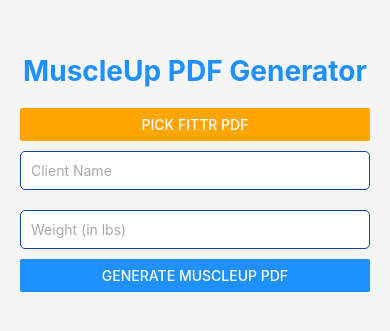
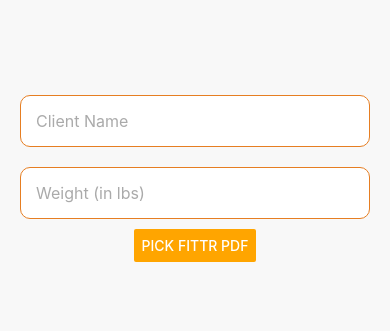
Before and after one commit to MuscleUpLife/MuscleUpApp, a React Native app: screen / in a window 390 px wide. Shown: the part 249-580 px from the top of the page. Built offline with nearby package versions, Linux system fonts and the light colour scheme.

Commit message:
git commit -main

```diff
--- a/App.js
+++ b/App.js
@@ -1,208 +1,402 @@
 import React, { useState } from 'react';
-import { View, Button, Text, TextInput, StyleSheet, Alert } from 'react-native';
+import { View, Button, TextInput, StyleSheet, Alert, ActivityIndicator, ScrollView, Text, LogBox } from 'react-native';
 import * as DocumentPicker from 'expo-document-picker';
 import * as FileSystem from 'expo-file-system';
 import * as Sharing from 'expo-sharing';
 import { PDFDocument, rgb, StandardFonts } from 'pdf-lib';
-import * as pdfjsLib from 'pdfjs-dist';
+import axios from 'axios';
 
-// Google Slides direct PDF export link (replace with your correct link)
-const TEMPLATE_URL = 'https://docs.google.com/presentation/d/1oaYi2-My8UymcPYyCFxnNCJdonVHhQvC/export/pdf';
+// Cloudmersive API Key
+const CLOUDMERSIVE_API_KEY = 'b28802c6-a1e8-48c5-98f3-f44f0d1f5b94';
+
+LogBox.ignoreLogs(['VirtualizedLists should never be nested']);
 
 export default function App() {
   const [clientName, setClientName] = useState('');
   const [weight, setWeight] = useState('');
-  const [totalCalories, setTotalCalories] = useState({
-    protein: 0,
-    carbs: 0,
-    fats: 0,
-  });
-  const [mealData, setMealData] = useState({
-    breakfast: [],
-    lunch: [],
-    snacks: [],
-    dinner: []
-  });
+  const [totalCalories, setTotalCalories] = useState('');
+  const [protein, setProtein] = useState('');
+  const [carbs, setCarbs] = useState('');
+  const [fats, setFats] = useState('');
+  const [loading, setLoading] = useState(false);
+  const [fileName, setFileName] = useState('');
+  const [extractedData, setExtractedData] = useState({});
 
-  // Function to pick the Fittr PDF
+  // Meals sections to bold
+  const meals = ['Breakfast', 'Lunch', 'Snacks', 'Dinner'];
+
   const pickFittrPdf = async () => {
     try {
-      let result = await DocumentPicker.getDocumentAsync({ type: 'application/pdf' });
-      if (result.canceled === false && result.assets && result.assets.length > 0) {
-        const pickedFile = result.assets[0];
-        extractFittrPdfDetails(pickedFile.uri);
+      setLoading(true);
+      const result = await DocumentPicker.getDocumentAsync({
+        type: 'application/pdf',
+        copyToCacheDirectory: true,
+      });
+
+      if (result.canceled) {
+        setLoading(false);
+        Alert.alert('No Document Selected', 'Please pick a Fittr PDF document.');
+        return;
+      }
+
+      const pickedFile = result.assets && result.assets[0];
+      if (pickedFile && pickedFile.uri) {
+        console.log('Picked PDF URI:', pickedFile.uri);
+        setFileName(pickedFile.name || 'Document');
+        await extractFittrPdfDetails(pickedFile);
       } else {
-        Alert.alert('No Document Selected', 'Please pick a Fittr PDF document.');
+        Alert.alert('Invalid Document', 'The selected file is not a valid PDF document.');
       }
     } catch (err) {
       console.error('Error picking document:', err);
-      Alert.alert('Error', 'There was an error picking the document. Please try again.');
+      Alert.alert('Error', 'There was an error picking the document.');
+    } finally {
+      setLoading(false);
     }
   };
 
-  // Function to extract data from Fittr PDF
-  const extractFittrPdfDetails = async (pdfUri) => {
+  const extractFittrPdfDetails = async (file) => {
     try {
-      const pdfBytes = await FileSystem.readAsStringAsync(pdfUri, { encoding: FileSystem.EncodingType.Base64 });
-      const pdfDoc = await PDFDocument.load(pdfBytes);
-      const pdfArrayBuffer = await pdfDoc.save(); // convert to ArrayBuffer for text extraction
+      setLoading(true);
+      console.log('Sending PDF to Cloudmersive API for extraction...');
+      const formData = new FormData();
+      formData.append('inputFile', {
+        uri: file.uri,
+        type: 'application/pdf',
+        name: file.name || 'document.pdf',
+      });
 
-      // Load the PDF using pdfjs-lib to extract text content
-      const pdf = await pdfjsLib.getDocument({ data: pdfArrayBuffer }).promise;
-      let extractedText = '';
+      const response = await axios.post(
+        'https://api.cloudmersive.com/convert/autodetect/to/txt',
+        formData,
+        {
+          headers: {
+            'Content-Type': 'multipart/form-data',
+            'Apikey': CLOUDMERSIVE_API_KEY,
+          },
+        }
+      );
 
-      for (let i = 0; i < pdf.numPages; i++) {
-        const page = await pdf.getPage(i + 1);
-        const textContent = await page.getTextContent();
-        const pageText = textContent.items.map(item => item.str).join(' ');
-        extractedText += ` ${pageText}`;
+      const textContent = response.data.TextResult;
+      if (!textContent || typeof textContent !== 'string') {
+        Alert.alert('Error', 'No content extracted from the PDF.');
+        return;
       }
 
-      // Now, dynamically extract the customer details and meal information from the extracted text
-      console.log("Extracted Text: ", extractedText);
+      console.log('Extracted Text from PDF:', textContent);
 
-      // Simulate extraction of client details
-      const clientNameMatch = extractedText.match(/Client Name: (\w+ \w+)/);
-      const weightMatch = extractedText.match(/Weight: (\d+)/);
-      const proteinMatch = extractedText.match(/Protein: (\d+)/);
-      const carbsMatch = extractedText.match(/Carbs: (\d+)/);
-      const fatsMatch = extractedText.match(/Fats: (\d+)/);
+      const parsedData = parseFittrText(textContent);
+      setExtractedData(parsedData);
 
-      setClientName(clientNameMatch ? clientNameMatch[1] : 'Unknown');
-      setWeight(weightMatch ? weightMatch[1] : '0');
-      setTotalCalories({
-        protein: proteinMatch ? parseInt(proteinMatch[1], 10) : 0,
-        carbs: carbsMatch ? parseInt(carbsMatch[1], 10) : 0,
-        fats: fatsMatch ? parseInt(fatsMatch[1], 10) : 0
-      });
+      const totalValues = calculateTotal(parsedData);
+      setTotalCalories(totalValues.totalCalories);
+      setProtein(totalValues.totalProtein);
+      setCarbs(totalValues.totalCarbs);
+      setFats(totalValues.totalFats);
 
-      // Extract meal sections (You can refine the regex based on Fittr PDF format)
-      const breakfastMatches = extractedText.match(/Breakfast.*?\((.*?)\)/g);
-      const lunchMatches = extractedText.match(/Lunch.*?\((.*?)\)/g);
-      const snacksMatches = extractedText.match(/Snacks.*?\((.*?)\)/g);
-      const dinnerMatches = extractedText.match(/Dinner.*?\((.*?)\)/g);
-
-      setMealData({
-        breakfast: breakfastMatches ? parseMealData(breakfastMatches) : [],
-        lunch: lunchMatches ? parseMealData(lunchMatches) : [],
-        snacks: snacksMatches ? parseMealData(snacksMatches) : [],
-        dinner: dinnerMatches ? parseMealData(dinnerMatches) : []
-      });
-
-      Alert.alert('Fittr PDF Processed', 'Details extracted from Fittr PDF successfully!');
+      Alert.alert('Success', 'Details extracted and parsed from Fittr PDF successfully!');
     } catch (err) {
       console.error('Error extracting Fittr PDF details:', err);
       Alert.alert('Error', 'There was an error extracting details from the Fittr PDF.');
+    } finally {
+      setLoading(false);
     }
   };
 
-  // Function to parse meal data (assumes a format like "Oats (80 gm, 300 kcal, 10g Protein, ...)")
-  const parseMealData = (mealMatches) => {
-    return mealMatches.map((meal) => {
-      const mealMatch = meal.match(/(.*?)\((.*?) gm, (.*?) kcal, (.*?)g Protein, (.*?)g Carbs, (.*?)g Fats\)/);
-      if (mealMatch) {
-        return {
-          name: mealMatch[1].trim(),
-          quantity: parseFloat(mealMatch[2]),
-          calories: parseFloat(mealMatch[3]),
-          protein: parseFloat(mealMatch[4]),
-          carbs: parseFloat(mealMatch[5]),
-          fats: parseFloat(mealMatch[6])
-        };
+  const calculateTotal = (data) => {
+    let totalCalories = 0;
+    let totalProtein = 0;
+    let totalCarbs = 0;
+    let totalFats = 0;
+
+    meals.forEach((meal) => {
+      if (data[meal]) {
+        data[meal].forEach((item) => {
+          totalCalories += parseFloat(item.calories);
+          totalProtein += parseFloat(item.protein);
+          totalCarbs += parseFloat(item.carbs);
+          totalFats += parseFloat(item.fats);
+        });
       }
-      return null;
-    }).filter(Boolean);
+    });
+
+    return {
+      totalCalories: totalCalories.toFixed(2),
+      totalProtein: totalProtein.toFixed(2),
+      totalCarbs: totalCarbs.toFixed(2),
+      totalFats: totalFats.toFixed(2),
+    };
   };
 
-  // Function to fetch and modify the MuscleUp PDF
-  const fetchAndModifyMuscleUpPdf = async () => {
-    try {
-      if (!clientName || !weight) {
-        Alert.alert('Missing Information', 'Please enter the client name and weight.');
+  const parseFittrText = (text) => {
+    const lines = text.split('\n').filter((line) => line.trim() !== '');
+    const mealsData = { Breakfast: [], Lunch: [], Snacks: [], Dinner: [] };
+
+    let currentMeal = null;
+    const mealSections = ['Breakfast', 'Lunch', 'Snacks', 'Dinner'];
+
+    lines.forEach((line) => {
+      line = line.trim();
+
+      console.log('Processing line:', line);
+
+      if (mealSections.includes(line)) {
+        currentMeal = line;
+        console.log(`Current meal set to: ${currentMeal}`);
         return;
       }
 
-      // Fetch the MuscleUp template PDF from Google Slides
-      const response = await fetch(TEMPLATE_URL);
-      const templateBytes = await response.arrayBuffer();
+      if (!currentMeal || line.startsWith('Food') || line.includes('Calories')) {
+        return;
+      }
 
-      // Load the PDF from fetched bytes
-      const pdfDoc = await PDFDocument.load(templateBytes);
+      const columns = line.split(/\s{2,}/);
 
-      // Get the first page of the template
-      const page = pdfDoc.getPages()[0];
+      if (columns.length >= 6) {
+        const foodItem = columns[0];
+        const quantity = columns[1];
+        const calories = columns[2].replace('kcl', '').trim();
+        const protein = columns[3].replace('g', '').trim();
+        const carbs = columns[4].replace('g', '').trim();
+        const fats = columns[5].replace('g', '').trim();
+
+        mealsData[currentMeal].push({
+          food: foodItem,
+          quantity,
+          calories,
+          protein,
+          carbs,
+          fats,
+        });
+        console.log(`Added food item: ${foodItem}`);
+      } else {
+        console.log('Line does not contain enough columns:', line);
+      }
+    });
+
+    return mealsData;
+  };
+
+  const applyBackgroundColor = (page) => {
+    page.drawRectangle({
+      x: 0,
+      y: 0,
+      width: page.getWidth(),
+      height: page.getHeight(),
+      color: rgb(0.96, 0.93, 0.85),  // Light background color
+    });
+  };
+
+  const createAndSharePdf = async () => {
+    if (!clientName || !weight) {
+      Alert.alert('Error', 'Please enter both Name and Weight.');
+      return;
+    }
+
+    try {
+      setLoading(true);
+
+      const pdfDoc = await PDFDocument.create();
+      let page = pdfDoc.addPage([600, 800]);
+
+      applyBackgroundColor(page);
+
       const font = await pdfDoc.embedFont(StandardFonts.HelveticaBold);
+      const regularFont = await pdfDoc.embedFont(StandardFonts.Helvetica);
 
-      // Modify the template with client info
-      page.drawText(`Client: ${clientName}`, { x: 100, y: 700, size: 18, font, color: rgb(0, 0, 0) });
-      page.drawText(`Weight: ${weight} lbs`, { x: 100, y: 670, size: 18, font, color: rgb(0, 0, 0) });
+      const itemSpacing = 18;
+      const sectionSpacing = 25;
+      const firstItemSpacing = 25;
+      const yOffsetThreshold = 30;
 
-      // Add Total Calories
-      page.drawText(`Protein: ${totalCalories.protein} g`, { x: 100, y: 640, size: 18, font, color: rgb(0, 0, 0) });
-      page.drawText(`Carbs: ${totalCalories.carbs} g`, { x: 100, y: 610, size: 18, font, color: rgb(0, 0, 0) });
-      page.drawText(`Fats: ${totalCalories.fats} g`, { x: 100, y: 580, size: 18, font, color: rgb(0, 0, 0) });
-
-      // Add dynamic meal data (example for breakfast)
-      let yOffset = 550;
-      mealData.breakfast.forEach((meal) => {
-        page.drawText(`${meal.name}: ${meal.quantity} gm | ${meal.calories} kcal | ${meal.protein} g Protein | ${meal.carbs} g Carbs | ${meal.fats} g Fats`, {
-          x: 100, y: yOffset, size: 12, font, color: rgb(0, 0, 0),
-        });
-        yOffset -= 20;
+      page.drawText('Nutrition Plan', {
+        x: 40,
+        y: 750,
+        size: 24,
+        font,
+        color: rgb(0.07, 0.51, 0.64),
       });
 
-      // Add Lunch
-      yOffset -= 30;
-      page.drawText('Lunch', { x: 100, y: yOffset, size: 18, font, color: rgb(0.12, 0.56, 1) });
-      yOffset -= 30;
-      mealData.lunch.forEach((meal) => {
-        page.drawText(`${meal.name}: ${meal.quantity} gm | ${meal.calories} kcal | ${meal.protein} g Protein | ${meal.carbs} g Carbs | ${meal.fats} g Fats`, {
-          x: 100, y: yOffset, size: 12, font, color: rgb(0, 0, 0),
-        });
-        yOffset -= 20;
+      page.drawText('Name:', {
+        x: 40,
+        y: 700,
+        size: 12,
+        font: regularFont,
+        color: rgb(0.07, 0.51, 0.64),
+      });
+      page.drawText('Weight:', {
+        x: 40,
+        y: 670,
+        size: 12,
+        font: regularFont,
+        color: rgb(0.07, 0.51, 0.64),
       });
 
-      // Add Snacks
-      yOffset -= 30;
-      page.drawText('Snacks', { x: 100, y: yOffset, size: 18, font, color: rgb(0.12, 0.56, 1) });
-      yOffset -= 30;
-      mealData.snacks.forEach((meal) => {
-        page.drawText(`${meal.name}: ${meal.quantity} gm | ${meal.calories} kcal | ${meal.protein} g Protein | ${meal.carbs} g Carbs | ${meal.fats} g Fats`, {
-          x: 100, y: yOffset, size: 12, font, color: rgb(0, 0, 0),
-        });
-        yOffset -= 20;
+      page.drawText(clientName, {
+        x: 82,
+        y: 700,
+        size: 14,
+        font,
+        color: rgb(0, 0, 0),
+      });
+      page.drawText(`${weight} lbs`, {
+        x: 85,
+        y: 670,
+        size: 14,
+        font,
+        color: rgb(0, 0, 0),
       });
 
-      // Add Dinner
-      yOffset -= 30;
-      page.drawText('Dinner', { x: 100, y: yOffset, size: 18, font, color: rgb(0.12, 0.56, 1) });
-      yOffset -= 30;
-      mealData.dinner.forEach((meal) => {
-        page.drawText(`${meal.name}: ${meal.quantity} gm | ${meal.calories} kcal | ${meal.protein} g Protein | ${meal.carbs} g Carbs | ${meal.fats} g Fats`, {
-          x: 100, y: yOffset, size: 12, font, color: rgb(0, 0, 0),
-        });
-        yOffset -= 20;
+      page.drawText('Total Calories:', {
+        x: 350,
+        y: 700,
+        size: 12,
+        font: regularFont,
+        color: rgb(0.07, 0.51, 0.64),
+      });
+      page.drawText('Protein:', {
+        x: 350,
+        y: 670,
+        size: 12,
+        font: regularFont,
+        color: rgb(0.07, 0.51, 0.64),
+      });
+      page.drawText('Carbs:', {
+        x: 350,
+        y: 640,
+        size: 12,
+        font: regularFont,
+        color: rgb(0.07, 0.51, 0.64),
+      });
+      page.drawText('Fats:', {
+        x: 350,
+        y: 610,
+        size: 12,
+        font: regularFont,
+        color: rgb(0.07, 0.51, 0.64),
       });
 
-      // Save the modified PDF locally
+      page.drawText(`${totalCalories} kcal`, {
+        x: 435,
+        y: 700,
+        size: 14,
+        font,
+        color: rgb(0, 0, 0),
+      });
+      page.drawText(`${protein} g`, {
+        x: 400,
+        y: 670,
+        size: 14,
+        font,
+        color: rgb(0, 0, 0),
+      });
+      page.drawText(`${carbs} g`, {
+        x: 395,
+        y: 640,
+        size: 14,
+        font,
+        color: rgb(0, 0, 0),
+      });
+      page.drawText(`${fats} g`, {
+        x: 385,
+        y: 610,
+        size: 14,
+        font,
+        color: rgb(0, 0, 0),
+      });
+
+      page.drawText('Food Item', { x: 40, y: 570, size: 12, font: regularFont, color: rgb(0.2, 0.4, 0.6) });
+      page.drawText('Quantity', { x: 240, y: 570, size: 12, font: regularFont, color: rgb(0.2, 0.4, 0.6) });
+      page.drawText('Calories(kcal)', { x: 310, y: 570, size: 12, font: regularFont, color: rgb(0.2, 0.4, 0.6) });
+      page.drawText('Protein(g)', { x: 405, y: 570, size: 12, font: regularFont, color: rgb(0.2, 0.4, 0.6) });
+      page.drawText('Carbs(g)', { x: 468, y: 570, size: 12, font: regularFont, color: rgb(0.2, 0.4, 0.6) });
+      page.drawText('Fats(g)', { x: 528, y: 570, size: 12, font: regularFont, color: rgb(0.2, 0.4, 0.6) });
+
+      let yOffset = 530;
+
+      meals.forEach((meal) => {
+        if (yOffset <= yOffsetThreshold) {
+          page = pdfDoc.addPage([600, 800]);
+          applyBackgroundColor(page);
+          yOffset = 780;
+        }
+
+        page.drawText(meal, { x: 40, y: yOffset, size: 14, font, color: rgb(0.07, 0.51, 0.64) });
+        yOffset -= firstItemSpacing;
+
+        if (extractedData[meal]) {
+          extractedData[meal].forEach((item, index) => {
+            if (yOffset <= yOffsetThreshold) {
+              page = pdfDoc.addPage([600, 800]);
+              applyBackgroundColor(page);
+              yOffset = 780;
+            }
+
+            const foodLines = wrapText(item.food, 200);
+
+            foodLines.forEach((line, lineIndex) => {
+              page.drawText(line, { x: 40, y: yOffset - lineIndex * 7, size: 12, font: regularFont, color: rgb(0, 0, 0) });
+            });
+
+            page.drawText(item.quantity, { x: 240, y: yOffset, size: 12, font: regularFont, color: rgb(0, 0, 0) });
+            page.drawText(item.calories,{ x: 330, y: yOffset, size: 12, font: regularFont, color: rgb(0, 0, 0) });
+            page.drawText(item.protein,{ x: 420, y: yOffset, size: 12, font: regularFont, color: rgb(0, 0, 0) });
+            page.drawText(item.carbs, { x: 480, y: yOffset, size: 12, font: regularFont, color: rgb(0, 0, 0) });
+            page.drawText(item.fats, { x: 540, y: yOffset, size: 12, font: regularFont, color: rgb(0, 0, 0) });
+
+            yOffset -= itemSpacing + (foodLines.length - 1) * 7;
+
+            if (index === extractedData[meal].length - 1) {
+              yOffset -= sectionSpacing;
+            }
+          });
+        }
+      });
+
       const pdfBytes = await pdfDoc.saveAsBase64({ dataUri: false });
-      const newPdfPath = FileSystem.documentDirectory + 'MuscleUpFinal.pdf';
-      await FileSystem.writeAsStringAsync(newPdfPath, pdfBytes, { encoding: FileSystem.EncodingType.Base64 });
+      const pdfPath = `${FileSystem.documentDirectory}MuscleUp_${clientName}.pdf`;
+      await FileSystem.writeAsStringAsync(pdfPath, pdfBytes, { encoding: FileSystem.EncodingType.Base64 });
 
-      // Share the final PDF
-      await Sharing.shareAsync(newPdfPath);
-    } catch (err) {
-      console.error('Error fetching or modifying MuscleUp PDF:', err);
-      Alert.alert('Error', 'There was an error generating the MuscleUp PDF.');
+      await sharePdf(pdfPath);
+
+      Alert.alert('Success', 'MuscleUp branded PDF created and shared successfully!');
+    } catch (error) {
+      console.error('Error creating PDF:', error);
+      Alert.alert('Error', 'There was an error creating the MuscleUp PDF.');
+    } finally {
+      setLoading(false);
     }
   };
 
+  const sharePdf = async (pdfPath) => {
+    if (await Sharing.isAvailableAsync()) {
+      await Sharing.shareAsync(pdfPath);
+    } else {
+      Alert.alert('Error', 'Sharing is not available on this device');
+    }
+  };
+
+  const wrapText = (text, maxWidth) => {
+    const words = text.split(' ');
+    const lines = [];
+    let currentLine = '';
+
+    words.forEach((word) => {
+      const width = currentLine.length + word.length;
+      if (width > maxWidth) {
+        lines.push(currentLine);
+        currentLine = word;
+      } else {
+        currentLine += (currentLine ? ' ' : '') + word;
+      }
+    });
+
+    lines.push(currentLine);
+    return lines;
+  };
+
   return (
-    <View style={styles.container}>
-      <Text style={styles.header}>MuscleUp PDF Generator</Text>
-
-      <Button title="Pick Fittr PDF" onPress={pickFittrPdf} color="#FFA500" />
-
+    <ScrollView contentContainerStyle={styles.container}>
       <TextInput
         style={styles.input}
         placeholder="Client Name"
@@ -210,6 +404,7 @@
         onChangeText={setClientName}
         placeholderTextColor="#aaa"
       />
+
       <TextInput
         style={styles.input}
         placeholder="Weight (in lbs)"
@@ -219,32 +414,52 @@
         placeholderTextColor="#aaa"
       />
 
-      <Button title="Generate MuscleUp PDF" onPress={fetchAndModifyMuscleUpPdf} color="#1E90FF" />
-    </View>
+      {fileName ? <Text style={styles.fileName}>File Selected: {fileName}</Text> : null}
+      {extractedData && meals.some((meal) => extractedData[meal]?.length) ? (
+        <Text style={styles.fileName}>Extracted Data Available</Text>
+      ) : null}
+
+      {loading ? (
+        <ActivityIndicator size="large" color="#FFA500" />
+      ) : (
+        <>
+          <Button title="Pick Fittr PDF" onPress={pickFittrPdf} color="#FFA500" />
+          {extractedData && meals.some((meal) => extractedData[meal]?.length) ? (
+            <Button title="Create and Share MuscleUp PDF" onPress={createAndSharePdf} color="#32CD32" style={styles.actionButton} />
+          ) : null}
+        </>
+      )}
+    </ScrollView>
   );
 }
 
 const styles = StyleSheet.create({
   container: {
-    flex: 1,
-    backgroundColor: '#F5F5F5',
+    flexGrow: 1,
+    backgroundColor: '#F8F8F8',
     padding: 20,
     justifyContent: 'center',
-  },
-  header: {
-    fontSize: 28,
-    fontWeight: 'bold',
-    color: '#1E90FF',
-    marginBottom: 20,
-    textAlign: 'center',
+    alignItems: 'center',
   },
   input: {
     borderWidth: 1,
-    borderColor: '#0D47A1',
-    padding: 10,
+    borderColor: '#E67E22',
+    padding: 15,
     marginVertical: 10,
-    borderRadius: 5,
+    borderRadius: 10,
     backgroundColor: '#FFFFFF',
-    color: '#333333',
+    color: '#333',
+    width: '100%',
+    fontSize: 16,
+  },
+  fileName: {
+    fontSize: 14,
+    color: '#2C3E50',
+    marginBottom: 20,
+    fontStyle: 'italic',
+  },
+  actionButton: {
+    marginVertical: 10,
+    borderRadius: 10,
   },
 });
--- a/app.json
+++ b/app.json
@@ -23,6 +23,9 @@
     },
     "web": {
       "favicon": "./assets/favicon.png"
-    }
+    },
+    "plugins": [
+      "expo-asset"
+    ]
   }
 }
--- a/package.json
+++ b/package.json
@@ -9,6 +9,8 @@
     "web": "expo start --web"
   },
   "dependencies": {
+    "axios": "^1.7.7",
+    "cloudmersive-convert-api-client": "^2.8.0",
     "expo": "^51.0.0",
     "expo-dev-client": "~4.0.27",
     "expo-document-picker": "~12.0.2",
@@ -18,7 +20,8 @@
     "pdf-lib": "^1.17.1",
     "pdfjs-dist": "^4.6.82",
     "react": "18.2.0",
-    "react-native": "0.74.5"
+    "react-native": "0.74.5",
+    "expo-asset": "~10.0.10"
   },
   "devDependencies": {
     "@babel/core": "^7.24.0",
```
Also changed, not shown: assets/Logo.png (added), 1 other file (tests, documents, lock files or other folders).
